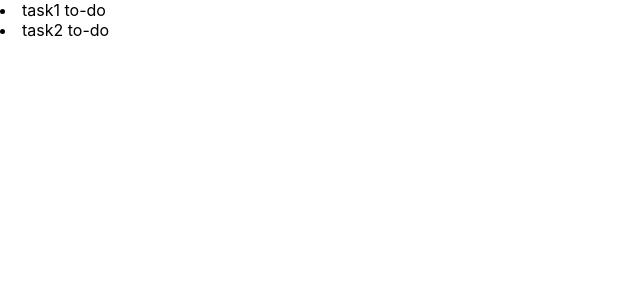
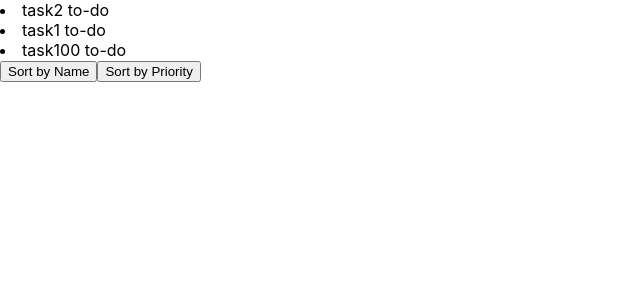
Before and after one commit to antonpunith/to-do-tasks, a React (Create React App) app: page / in a window 1280 px wide. Shown: the top 300 px of the page, without its empty margins (0-640 px from the left). Built offline with nearby package versions, Linux system fonts and the light colour scheme.

Commit message:
sort by name or priority

```diff
--- a/src/App.tsx
+++ b/src/App.tsx
@@ -1,10 +1,13 @@
 import React from "react";
+// components
 import TaskList from "./components/TaskList";
+import SortOrder from "./components/SortOrder";
 
 const App = (props: any) => {
   return (
     <div className="App">
       <TaskList />
+      <SortOrder />
     </div>
   );
 };
--- a/src/actions/index.ts
+++ b/src/actions/index.ts
@@ -5,4 +5,11 @@ const toggleCompletion = (taskId: number) => {
   };
 };
 
-export { toggleCompletion };
+const sortTask = (field: string) => {
+  return {
+    type: "SORT_TASK",
+    field
+  };
+};
+
+export { toggleCompletion, sortTask };
--- /dev/null
+++ b/src/components/SortOrder/index.tsx
@@ -0,0 +1,27 @@
+import React from "react";
+import { connect } from "react-redux";
+import { sortTask } from "../../actions";
+
+const SortOrder = (props: any) => {
+  const { dispatch } = props;
+  return (
+    <>
+      <button
+        onClick={() => {
+          dispatch(sortTask("name"));
+        }}
+      >
+        Sort by Name
+      </button>
+      <button
+        onClick={() => {
+          dispatch(sortTask("priority"));
+        }}
+      >
+        Sort by Priority
+      </button>
+    </>
+  );
+};
+
+export default connect()(SortOrder);
--- a/src/components/TaskList/index.tsx
+++ b/src/components/TaskList/index.tsx
@@ -3,14 +3,32 @@ import { connect } from "react-redux";
 import { toggleCompletion } from "../../actions";
 
 const TaskList = (props: any) => {
-  const { tasks, dispatch } = props;
+  const { tasks, dispatch, sort } = props;
+  let sortedTasks = tasks;
+  if (sort.sortBy === "name") {
+    sortedTasks = tasks.sort((taska: any, taskb: any) => {
+      if (taska.text < taskb.text) {
+        return -1;
+      }
+      if (taska.text > taskb.text) {
+        return 1;
+      }
+      return 0;
+    });
+  }
+  if (sort.sortBy === "priority") {
+    sortedTasks = tasks.sort((taska: any, taskb: any) => {
+      return taska.priority - taskb.priority;
+    });
+  }
+
   return (
     <>
-      {tasks.map((task: any, index: number) => (
+      {sortedTasks.map((task: any, index: number) => (
         <li
           key={index}
           onClick={() => {
-            dispatch(toggleCompletion(index));
+            dispatch(toggleCompletion(task.id));
           }}
         >
           {task.text} {task.completed ? "completed" : "to-do"}
--- a/src/reducers/index.ts
+++ b/src/reducers/index.ts
@@ -1,6 +1,8 @@
 import { combineReducers } from "redux";
 import { tasks } from "./tasks";
+import { sort } from "./sort";
 
 export default combineReducers({
-  tasks
+  tasks,
+  sort
 });
--- /dev/null
+++ b/src/reducers/sort.ts
@@ -0,0 +1,8 @@
+export const sort = (state = { sortBy: null }, action: any) => {
+  switch (action.type) {
+    case "SORT_TASK":
+      return Object.assign({}, state, { sortBy: action.field });
+    default:
+      return state;
+  }
+};
--- a/src/reducers/tasks.ts
+++ b/src/reducers/tasks.ts
@@ -1,14 +1,15 @@
 // initial state
 const INITIAL_STATE = [
-  { text: "task1", completed: false },
-  { text: "task2", completed: false }
+  { id: 1, text: "task2", completed: false, priority: 3 },
+  { id: 2, text: "task1", completed: false, priority: 2 },
+  { id: 3, text: "task100", completed: false, priority: 1 }
 ];
 // tasks reducer
 export const tasks = (state = INITIAL_STATE, action: any) => {
   switch (action.type) {
     case "TOGGLE_COMPLETE":
       return state.map((task: any, index: number) => {
-        if (action.id === index) {
+        if (action.id === task.id) {
           task.completed = !task.completed;
         }
         return task;
```
